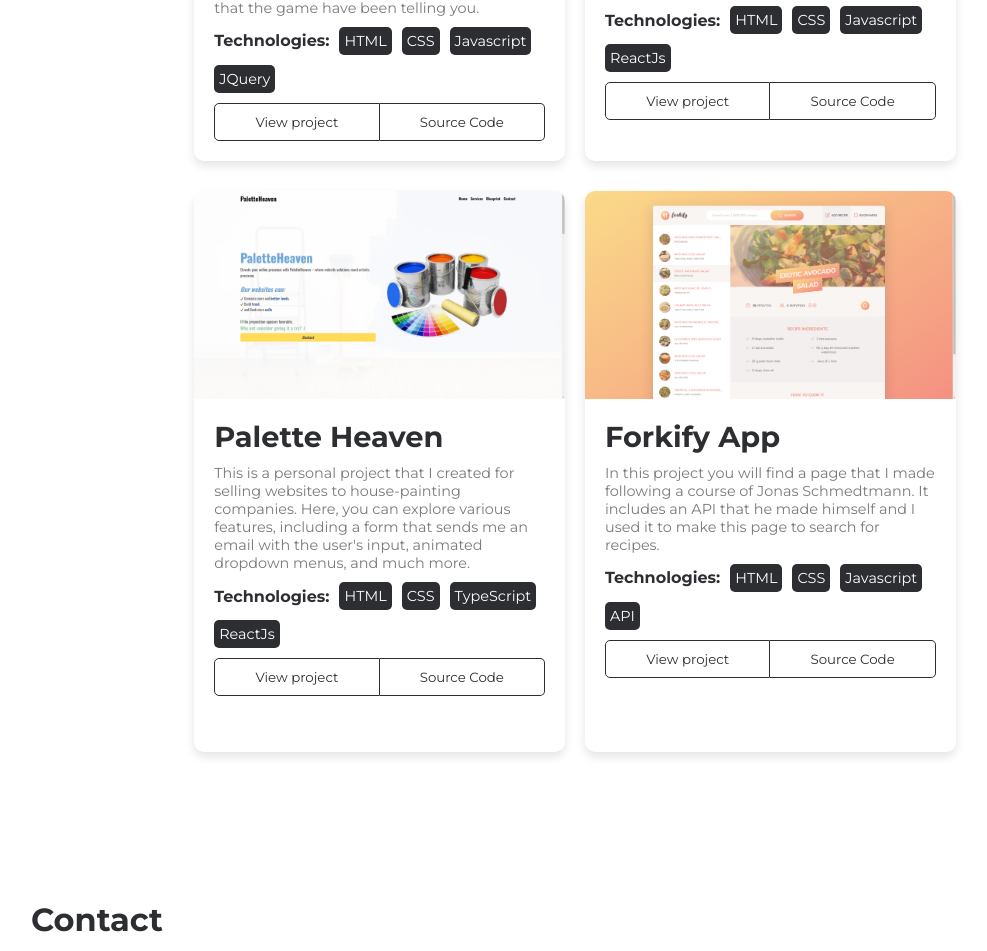
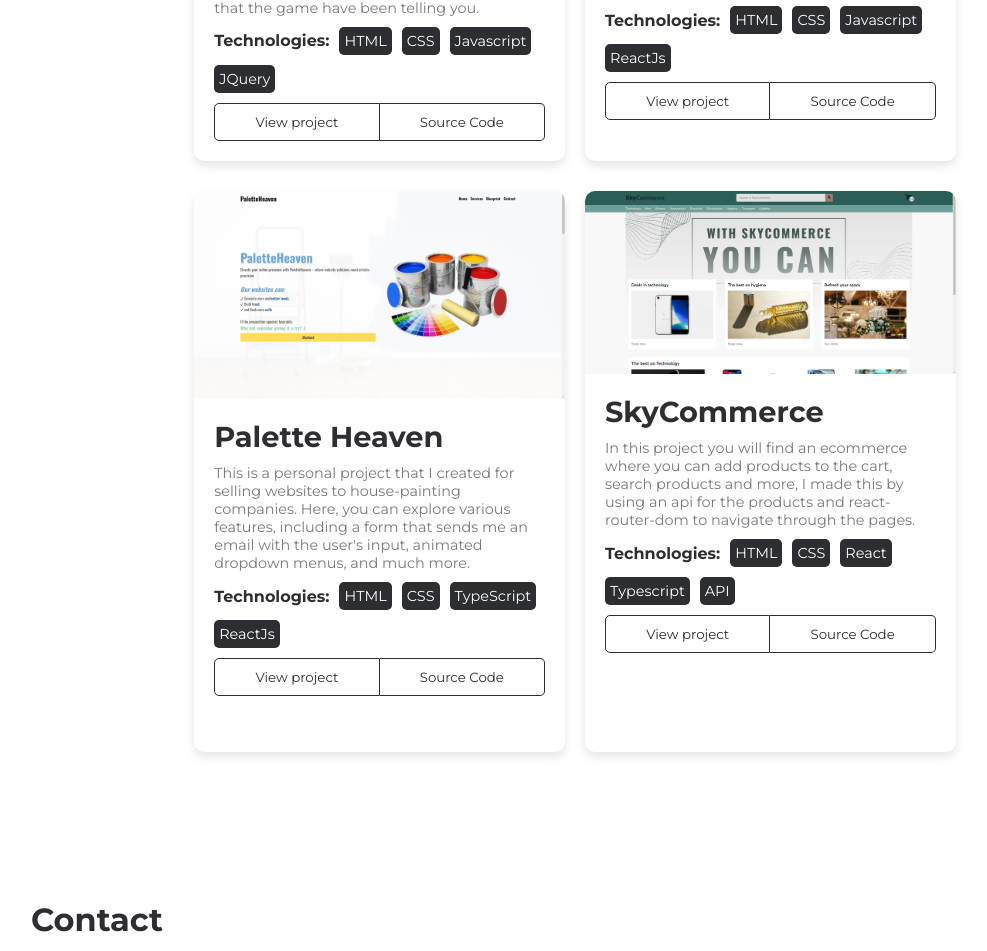
Before and after one commit to Tomas-Arrativel/Portfolio, a React (Vite) app: page / in a window 1280 px wide. Shown: the part 1974-2925 px from the top of the page, without its empty margins (65-1052 px from the left). Built offline with nearby package versions, Linux system fonts and the light colour scheme; a web font is replaced by a local one.

Commit message:
Added SkyCommerce to project component

```diff
--- a/src/containers/projects/Projects.jsx
+++ b/src/containers/projects/Projects.jsx
@@ -32,12 +32,12 @@ const Projects = () => {
           srcLink='https://github.com/Tomas-Arrativel/PaletteHaven'
         />
         <Project
-          img='img/forkify-app.PNG'
-          title='Forkify App'
-          text='In this project you will find a page that I made following a course of Jonas Schmedtmann. It includes an API that he made himself and I used it to make this page to search for recipes.'
-          technologies={['HTML', 'CSS', 'Javascript', 'API']}
-          link='https://forkify-tomas-arrativel.netlify.app/'
-          srcLink='https://github.com/Tomas-Arrativel/Forkify-App'
+          img='img/skycommerce.PNG'
+          title='SkyCommerce'
+          text='In this project you will find an ecommerce where you can add products to the cart, search products and more, I made this by using an api for the products and react-router-dom to navigate through the pages.'
+          technologies={['HTML', 'CSS', 'React', 'Typescript', 'API']}
+          link='https://sky-commerce.vercel.app/'
+          srcLink='https://github.com/Tomas-Arrativel/SkyCommerce'
         />
       </div>
     </div>
```
